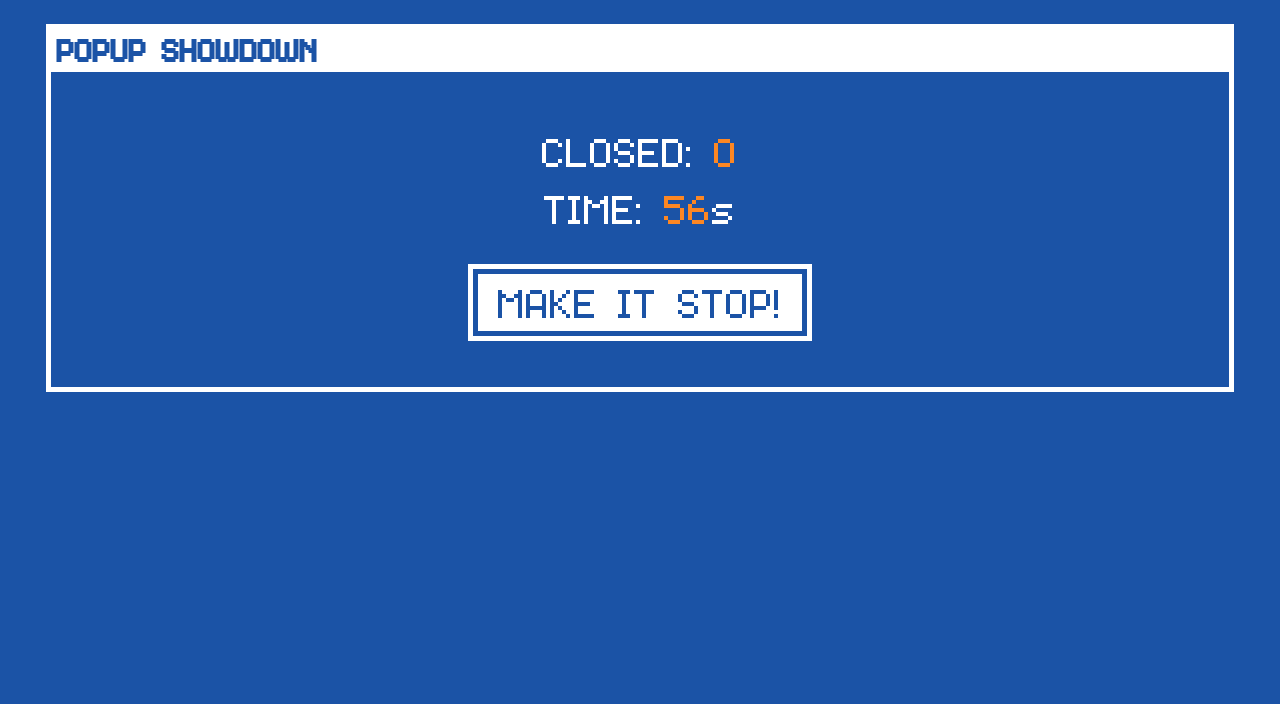
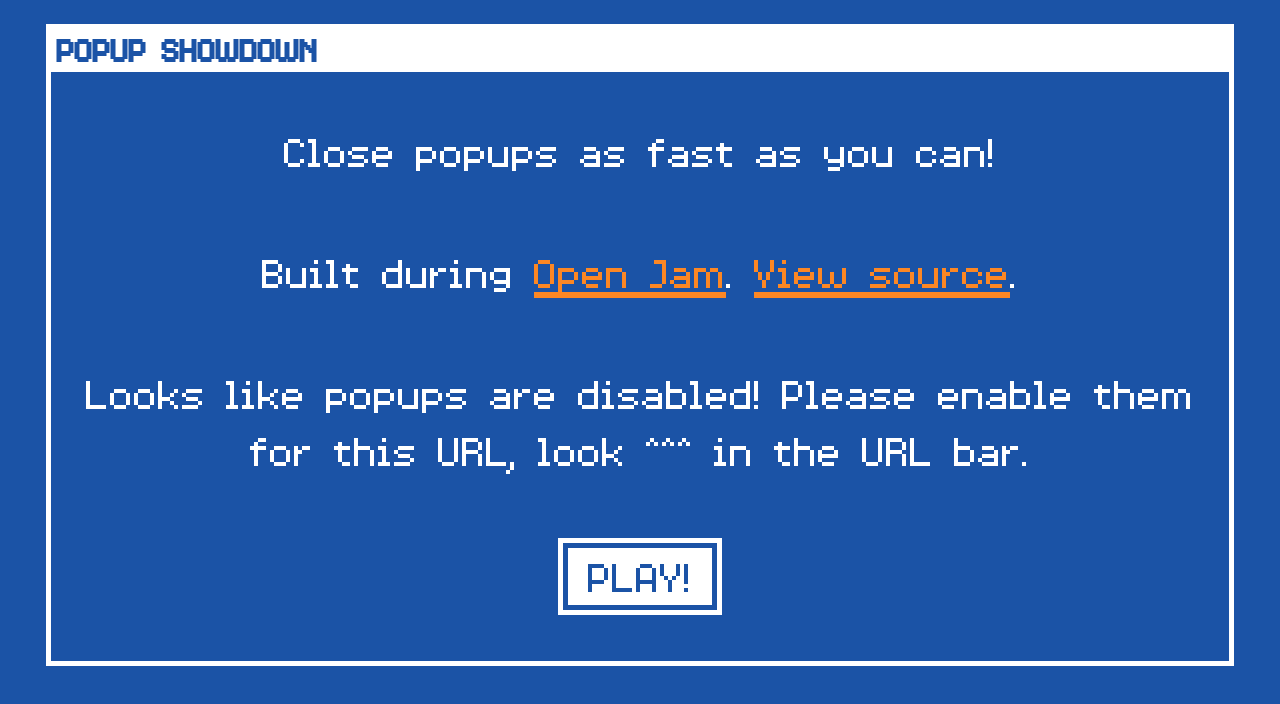
Before and after one commit to mwcz/popup-showdown, a plain HTML site: page index.html in a window 1280 px wide. Both pictures are taken after a click on the button "PLAY!". Drawn offline with nearby package versions, Linux system fonts and the light colour scheme; no server answers.

Commit message:
add popup disabled warning

```diff
--- a/index.html
+++ b/index.html
@@ -22,6 +22,9 @@
 
             <div class="content">
                 <p class="intro before-playing">Close popups as fast as you can!</p>
+                <p class="before-playing">Built during <a href="http://openjam.io">Open Jam</a>.  <a href="https://github.com/mwcz/popup-showdown">View source</a>.</p>
+
+                <p class="popups-disabled">Looks like popups are disabled!  Please enable them for this URL, look ^^^ in the URL bar.</p>
 
                 <div class="while-playing" id="stats">
                     CLOSED: <span class="stat" id="close-count">0</span>
--- a/popups.js
+++ b/popups.js
@@ -48,12 +48,26 @@ function main() {
 }
 
 function setup() {
+    handlePopupsDisabled();
     handleResize();
     window.addEventListener('resize', handleResize);
     window.addEventListener('beforeunload', handleUnload);
 }
 
+function handlePopupsDisabled() {
+    const disabled = !popupsEnabled();
+    if (disabled) {
+        document.body.setAttribute('data-popups', 'disabled');
+    }
+    else {
+        document.body.removeAttribute('data-popups');
+    }
+    return disabled;
+}
+
 function start() {
+    if(handlePopupsDisabled()) return;
+
     start_time = performance.now();
     update();
 
@@ -215,9 +229,8 @@ function showEndScreen(win) {
 
 function popupsEnabled() {
     const pop = window.open('./popup.html');
-    let opened = false;
+    let opened = !!pop;
     if (pop) {
-        opened = pop.opened;
         pop.close();
     }
     return opened;
@@ -236,8 +249,6 @@ function clearTimeouts() {
     timeout_ids.forEach(clearTimeout);
 }
 
-popupsEnabled();
-
 document.querySelector('#start').addEventListener('click', main);
 document.querySelector('#stop').addEventListener('click', stop);
 
--- a/styles.css
+++ b/styles.css
@@ -4,6 +4,14 @@
     url('early57-webfont.woff') format('woff');
     font-weight: normal;
     font-style: normal;
+}
+
+a {
+    color: #FC8724;
+}
+
+a:visited {
+    color: #fff;
 }
 
 html { height: 100%; }
@@ -79,6 +87,8 @@ button:active {
     border: 5px solid #fff;
 }
 
+body:not([data-popups=disabled]) .popups-disabled { display: none; }
+
 body:not([data-state=playing]) .while-playing { display: none; }
 body:not([data-state=menu]) .before-playing { display: none; }
 body:not([data-state=gameover]) .after-playing { display: none; }
```
